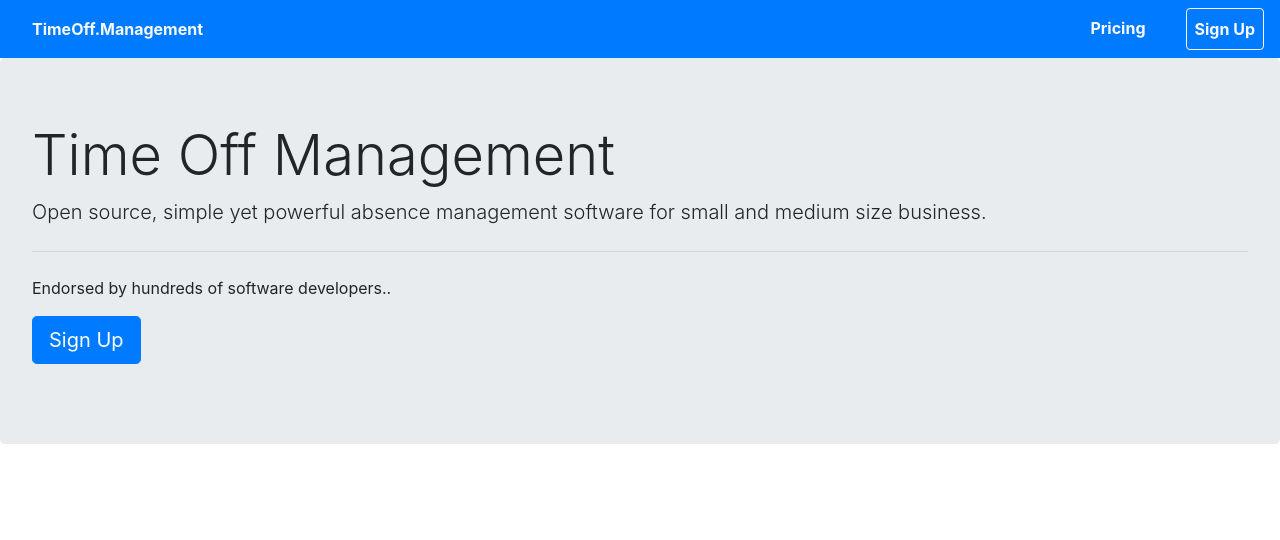
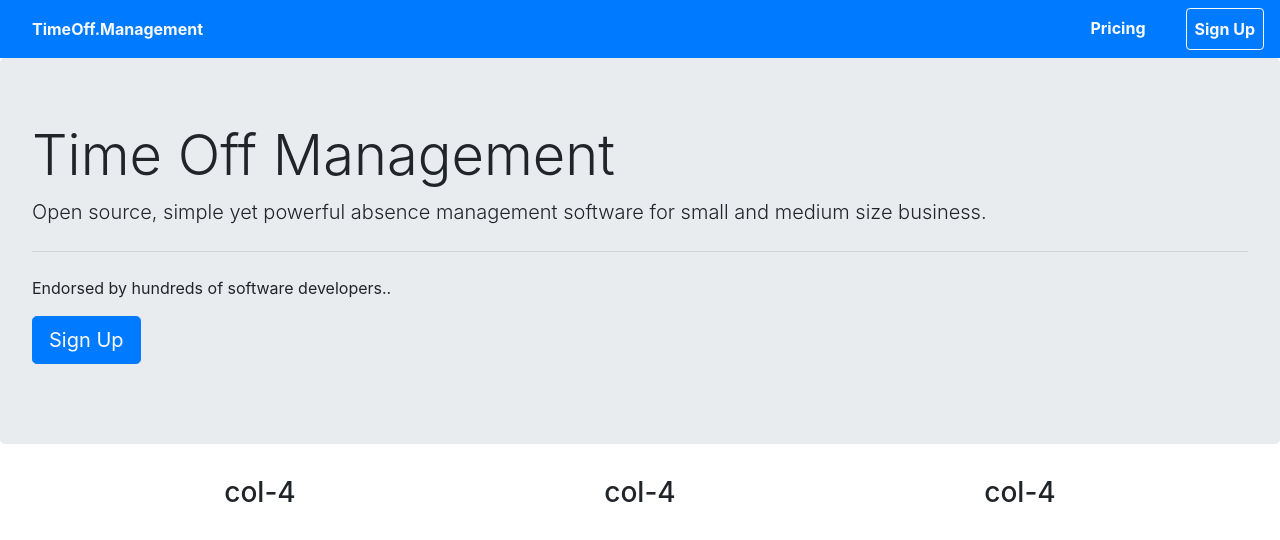
Before and after one commit to adisco4420/time-off-mgt-react, a React (Create React App) app: page / in a window 1280 px wide. Shown: the top 540 px of the page. Built offline with nearby package versions, Linux system fonts and the light colour scheme.

Commit message:
update on home

```diff
--- a/src/component/home/Home.js
+++ b/src/component/home/Home.js
@@ -13,6 +13,19 @@
                     <a class="btn btn-primary btn-lg" href="#" role="button">Sign Up</a>
                 </p>
             </div>
+            <div class="container">
+                <div class="row text-center">
+                    <div class="col-4">
+                        <h3>col-4</h3>
+                    </div>
+                    <div class="col-4">
+                        <h3>col-4</h3>
+                    </div>
+                    <div class="col-4">
+                         <h3>col-4</h3>
+                    </div>
+                </div>
+            </div>
         </div>
         )
     }
```
